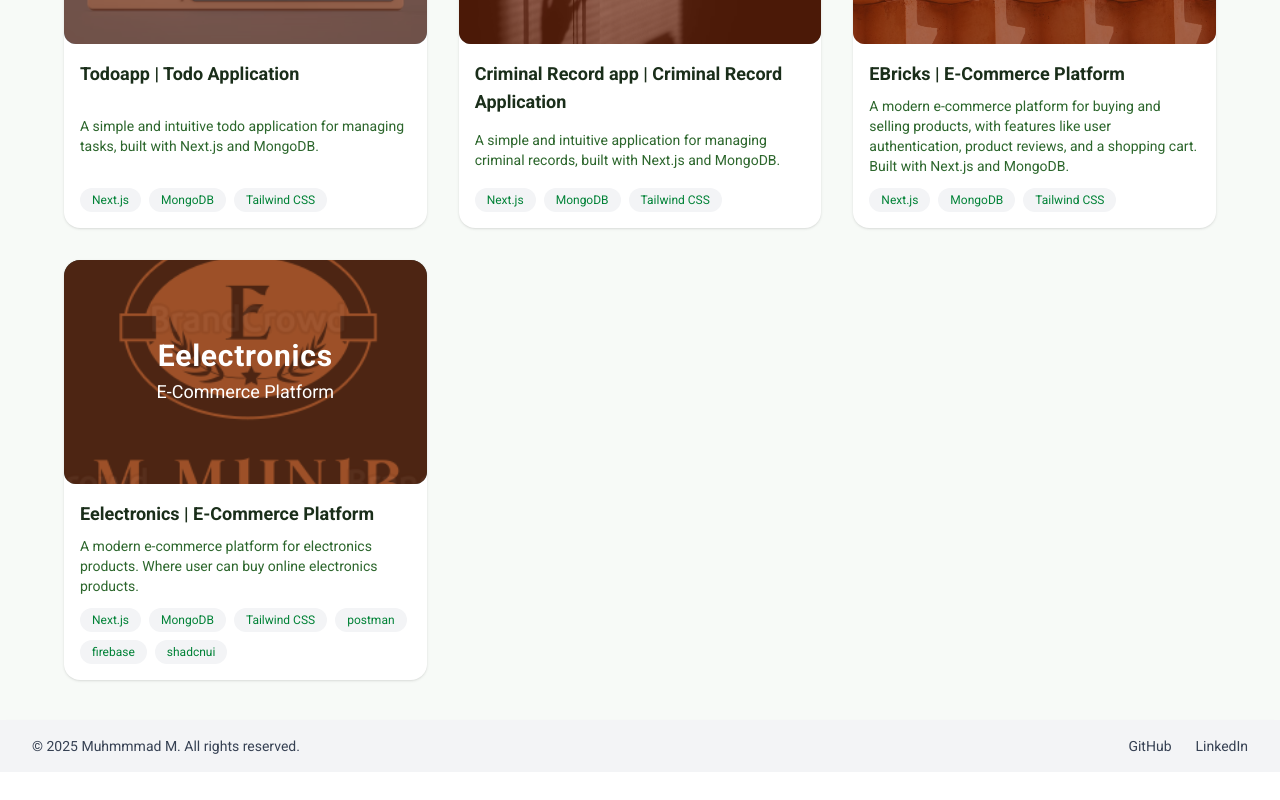
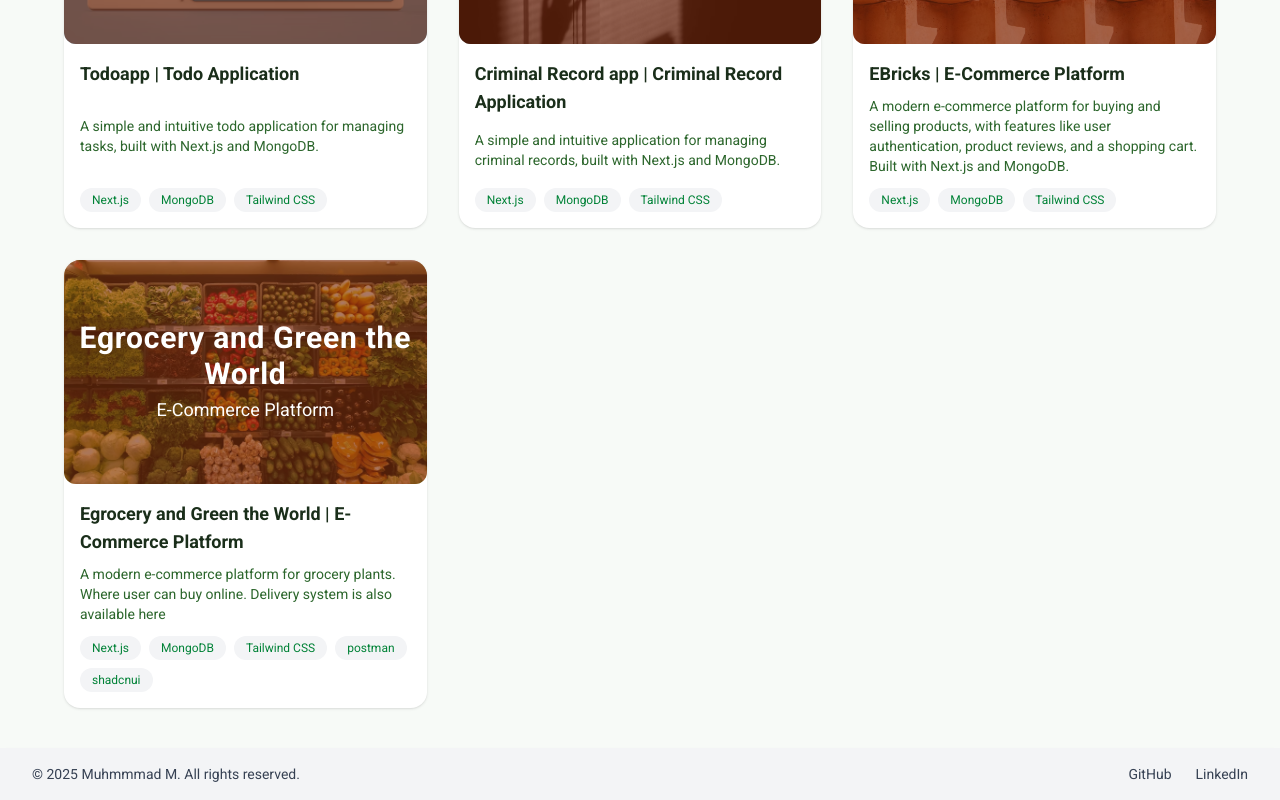
Before and after one commit to mmunir439/portfolio, a Next.js app: page /projects in a window 1280 px wide. Shown: the part 832-1632 px from the top of the page. Before the commit the page ends 1604 px from the top, so only its background shows below. Built offline with nearby package versions, Linux system fonts and the light colour scheme.

Commit message:
added grocery platform

```diff
--- a/src/app/projects/page.jsx
+++ b/src/app/projects/page.jsx
@@ -60,13 +60,13 @@ const projects = [
     href: "https://ebricks-pied.vercel.app/",
   },
   {
-    title: "Eelectronics",
+    title: "Egrocery and Green the World",
     subtitle: "E-Commerce Platform",
     description:
-      "A modern e-commerce platform for electronics products. Where user can buy online electronics products.",
-    image: "/electronics.png",
-    tags: ["Next.js", "MongoDB", "Tailwind CSS", "postman", "firebase", "shadcnui"],
-    href: "https://ebricks-pied.vercel.app/",
+      "A modern e-commerce platform for grocery plants. Where user can buy online. Delivery system is also available here",
+    image: "/grocerylogo.avif",
+    tags: ["Next.js", "MongoDB", "Tailwind CSS", "postman","shadcnui"],
+    href: "https://github.com/mmunir439/eGrocery_Mern_Stack_Frontend_2025.git",
   },
   // Add more projects as needed
 ];
--- a/src/components/About-me.jsx
+++ b/src/components/About-me.jsx
@@ -24,12 +24,12 @@ function SkillBar({ label, percent }) {
 
 // Rotating questions for Q&A card
 const questions = [
-  "What is the difference between SQL and NoSQL databases?",
-  "How does REST API differ from GraphQL?",
-  "What is the purpose of JWT in authentication?",
-  "How do you optimize React app performance?",
-  "What is server-side rendering in Next.js?",
-  "How does cloud storage like Cloudinary work?",
+  "When building a MERN stack project, how do MongoDB, Express.js, React, and Node.js communicate with each other, and why is this combination widely used for full-stack development?",
+  "In a MERN application, how should we structure the backend APIs in Express.js and connect them with the frontend React components to ensure smooth communication and scalability?",
+  "What are some best practices for securing a MERN project, especially when using JWT for authentication and handling sensitive user data across frontend and backend?",
+  "How can we optimize React performance in a MERN app by using techniques such as code-splitting, lazy loading, memoization, and state management with Redux or Context API?",
+  "When deploying a MERN project, how do we handle server-side rendering with Next.js or React frameworks to improve SEO, performance, and user experience?",
+  "In a real-world MERN stack project, how can developers collaborate effectively using Git, GitHub, project management tools, and proper communication practices to ensure smooth teamwork?",
 ];
 
 export default function AboutMe() {
@@ -37,7 +37,7 @@ export default function AboutMe() {
   React.useEffect(() => {
     const interval = setInterval(() => {
       setCurrentQ((prev) => (prev + 1) % questions.length);
-    }, 3500);
+    }, 6000);
     return () => clearInterval(interval);
   }, []);
 
@@ -153,7 +153,7 @@ export default function AboutMe() {
             </div>
             <div className="mt-4">
               <Link
-                href="https://rentistaan.com"
+                href="https://rentistaan-front.vercel.app/"
                 target="_blank"
                 className="inline-flex items-center text-green-700 font-semibold hover:underline"
               >
@@ -231,11 +231,11 @@ export default function AboutMe() {
 <div className="mt-10">
   <div className="bg-gradient-to-r from-green-700 to-green-900 rounded-2xl p-8 shadow-lg text-white relative overflow-hidden">
     <div className="flex items-center mb-3 text-xl font-semibold">
-              <span className="mr-2">🧱</span>
+      <span className="mr-2">🛒</span>
       Currently Working On
     </div>
     <p className="mb-4">
-              Building <span className="font-bold">eBricks</span>, an e-commerce platform where users can order bricks online. The platform features secure registration, order tracking, and a seamless user experience, designed to modernize the construction industry.
+      Building <span className="font-bold">eGrocery</span>, an innovative e-commerce platform designed to simplify grocery shopping. The platform allows users to browse and order groceries online, track their orders in real-time, and enjoy a seamless shopping experience. With a focus on user convenience, secure payments, and efficient delivery, eGrocery aims to modernize the grocery industry.
     </p>
     <div className="flex flex-wrap gap-2">
       <span className="bg-green-800/80 text-white px-3 py-1 rounded-full text-xs">ReactJS</span>
@@ -243,6 +243,8 @@ export default function AboutMe() {
       <span className="bg-green-800/80 text-white px-3 py-1 rounded-full text-xs">Node.js</span>
       <span className="bg-green-800/80 text-white px-3 py-1 rounded-full text-xs">MongoDB</span>
       <span className="bg-green-800/80 text-white px-3 py-1 rounded-full text-xs">JWT Auth</span>
+      <span className="bg-green-800/80 text-white px-3 py-1 rounded-full text-xs">APIS With Postman</span>
+      <span className="bg-green-800/80 text-white px-3 py-1 rounded-full text-xs">Stripe Payment gateway</span>
     </div>
     {/* Decorative circle */}
     <span className="absolute right-8 bottom-0 w-40 h-40 rounded-full bg-green-900 opacity-20"></span>
```
Also changed, not shown: public/grocerylogo.avif (added). Lines whose indentation alone changed are shown as unchanged.
